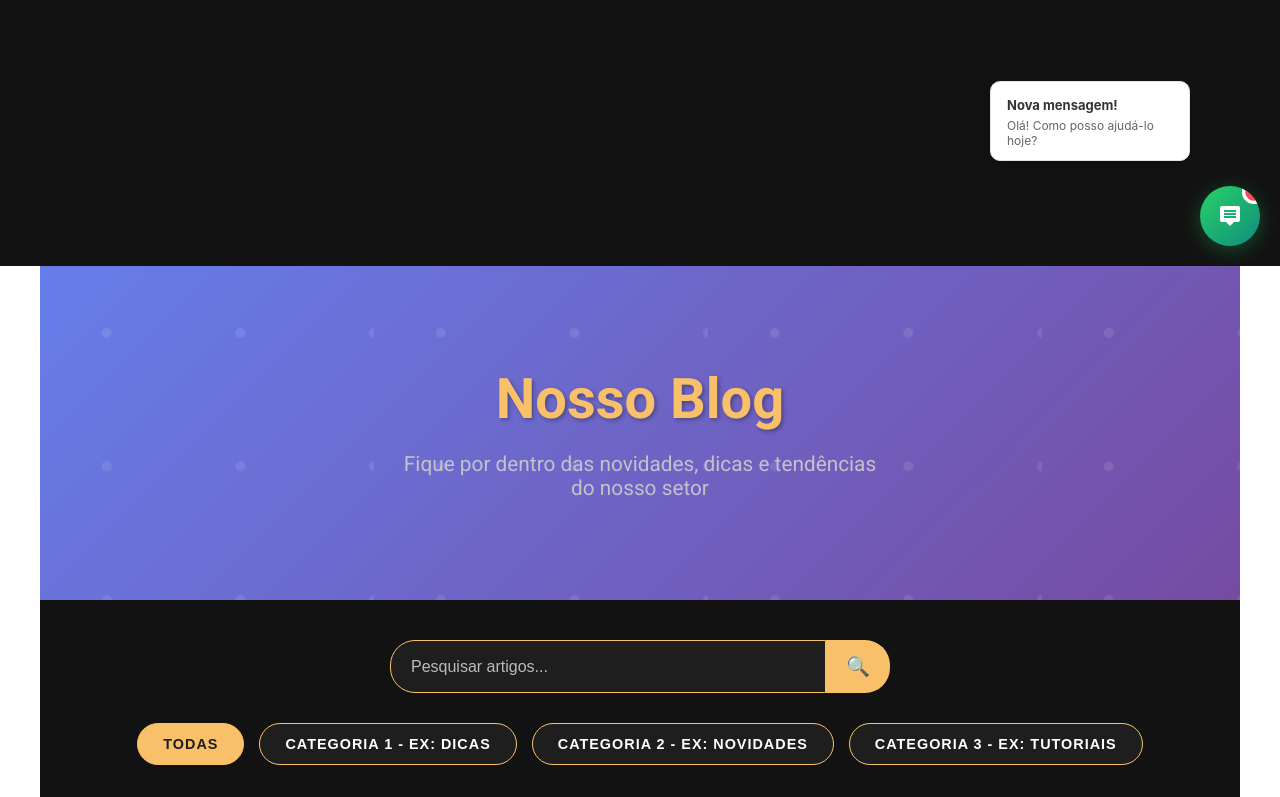
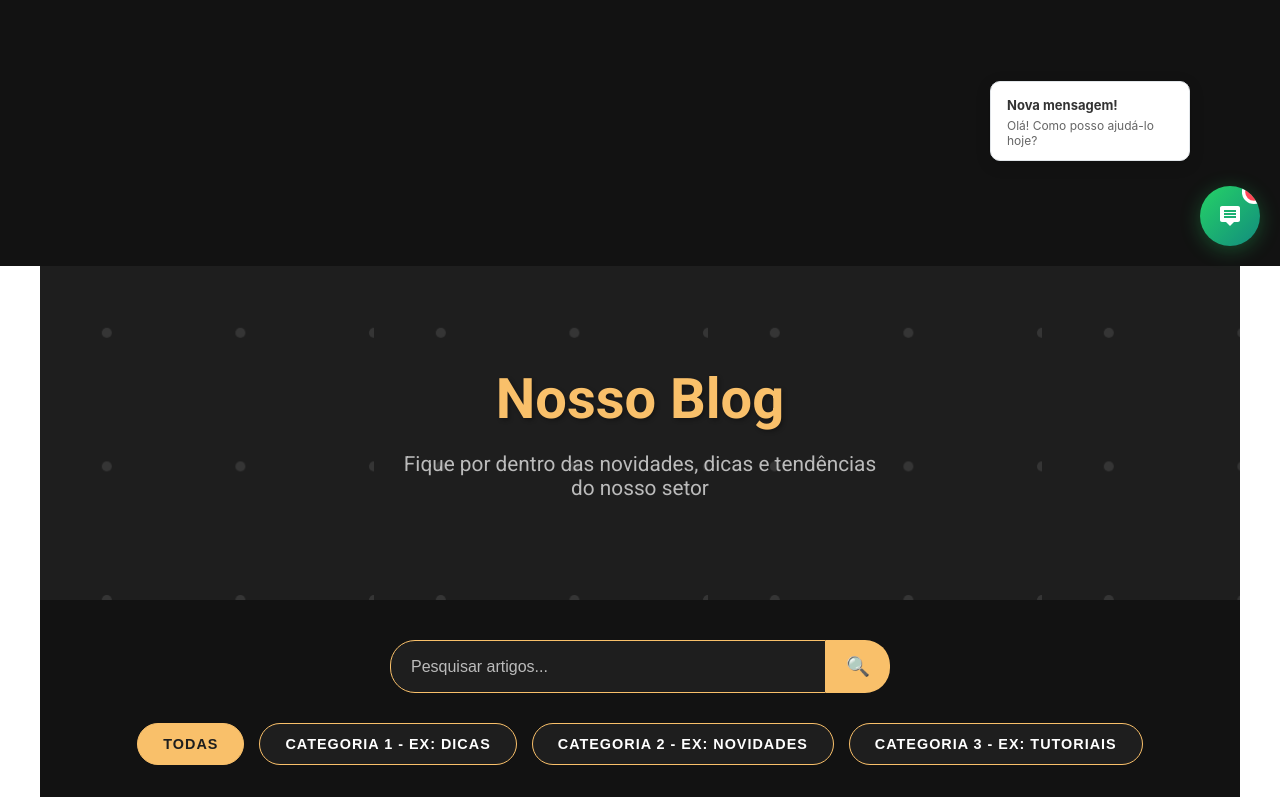
Before and after one commit to Enthony-Oliveira/Cafeteria, a plain HTML site: page blog.html in a window 1280 px wide. Shown: the part 534-1331 px from the top of the page. Drawn offline with Linux system fonts and the light colour scheme; a web font is replaced by a local one.

Commit message:
projeto finalizado

```diff
--- a/css/blog.css
+++ b/css/blog.css
@@ -91,10 +91,10 @@
 }
 
 .blog-hero {
-    background: linear-gradient(135deg, #667eea 0%, #764ba2 100%);
+    background: var(--cor-terciaria);
     padding: 100px 20px;
     text-align: center;
-    color: var(--cor-terciaria);
+    color: var(--cor-primaria);
     position: relative;
     overflow: hidden;
 }
```
